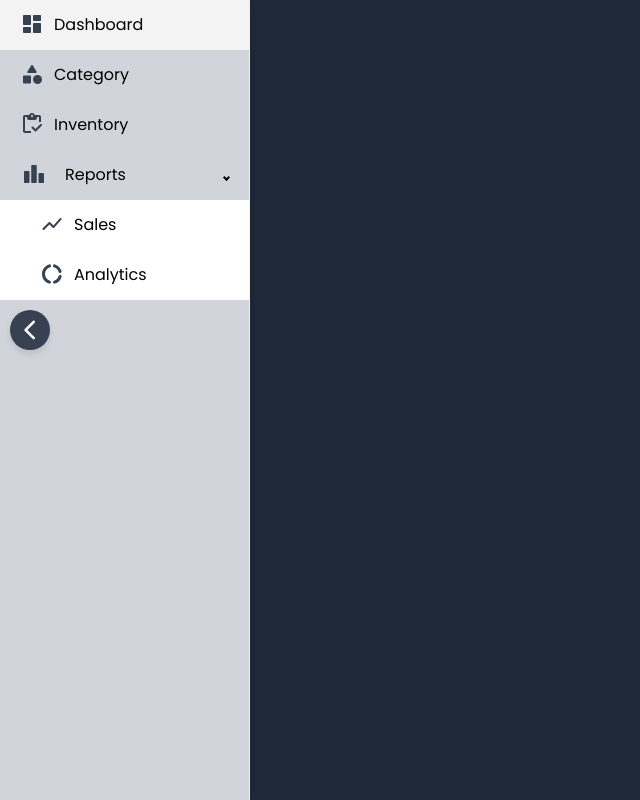
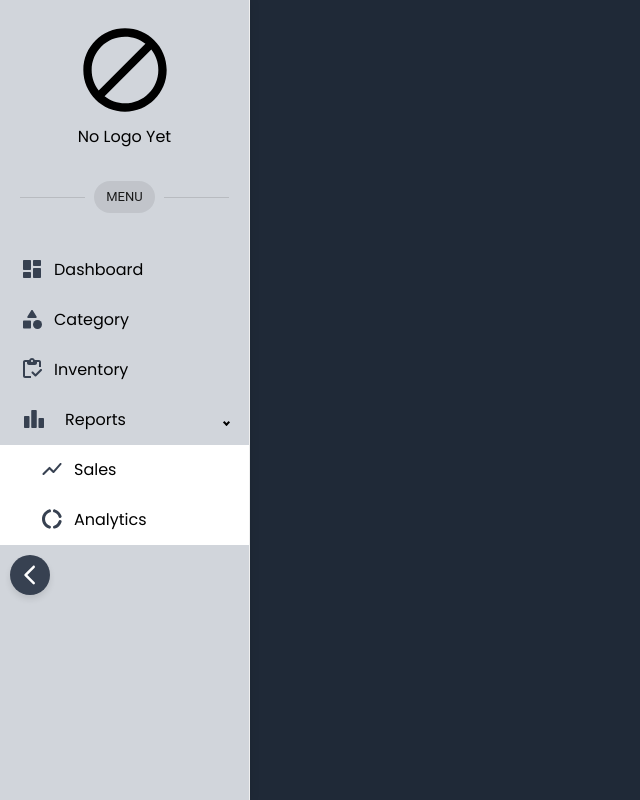
Before and after one commit to m4rceee/pos-system, a React (Vite) app: page / in a window 1280 px wide. Shown: the whole page, without its empty margins (0-640 px from the left). Built offline with nearby package versions, Linux system fonts and the light colour scheme.

Commit message:
update sidebar.jsx

```diff
--- a/src/Dashboard/sidebar.jsx
+++ b/src/Dashboard/sidebar.jsx
@@ -16,16 +16,20 @@ import {
     LeaderboardRounded,
     ShowChartRounded,
     DonutLargeRounded,
+    BlockRounded,
 } from '@mui/icons-material';
 
 import {
     IconButton,
+    Divider,
+    Chip,
 } from '@mui/material';
 
 export default function SideBar() {
 
     const [collapsed, setCollapsed] = useState(false);
     const [hovered, setHovered] = useState(false);
+    const iconSize = collapsed ? 50 : 100;
 
     return(
 
@@ -40,9 +44,29 @@ export default function SideBar() {
                     collapsed={collapsed}
                     transitionDuration={750}
                     backgroundColor="#D1D5DB"
-                    style={{ boxShadow: '0px 0px 10px rgba(0, 0, 0, 0.1)'}}>
+                    style={{
+                        boxShadow: '0px 0px 10px rgba(0, 0, 0, 0.1)',
+                        }}>
 
-                    <div style={{ display: 'flex', flexDirection: 'column'}}>
+                    <div className='text-center text-gray-700' style={{ marginBottom: '5%', padding: '20px' }}  transitionDuration={750}>
+                        <div style={{ display: 'flex', flexDirection: 'column', alignItems: 'center' }}>
+                            <BlockRounded style={{ fontSize: iconSize, marginBottom: '5px' }} />
+                            <p>No Logo Yet</p>
+
+                            {collapsed && (
+                                <Divider variant='middle' sx={{ marginTop: '2rem', width: '100%', backgroundColor: 'black' }} />
+                            )}
+
+                            {!collapsed && (
+                            <Divider variant='middle' sx={{ marginTop: '2rem', width: '100%'}}>
+                                <Chip label="MENU" />
+                            </Divider>
+                            )}
+
+                        </div>
+                    </div>
+
+                    <div style={{ display: 'flex', flexDirection: 'column'}}  transitionDuration={750}>
                         <Menu>
                             {collapsed ? (
                                 <>
@@ -87,6 +111,7 @@ export default function SideBar() {
                                                 color: '#374151'
                                                 }}
                                             />}
+
                                         >
                                         <MenuItem className='p-1' sx={{ display: 'flex', alignItems: 'center', fontSize: '5rem' }}>
                                             <ShowChartRounded sx={{ marginRight: '10px', marginBottom: '3px', color: '#374151' }} />
@@ -102,7 +127,7 @@ export default function SideBar() {
                             )}
                         </Menu>
                     </div>
-                    <main className='text-center mt-5' style={{ padding: 10 }}>
+                    <main className='text-center mt-5' style={{ padding: 10 }} transitionDuration={750}>
                         <div>
                             <IconButton
                                 onClick={() => setCollapsed(!collapsed)}
```
